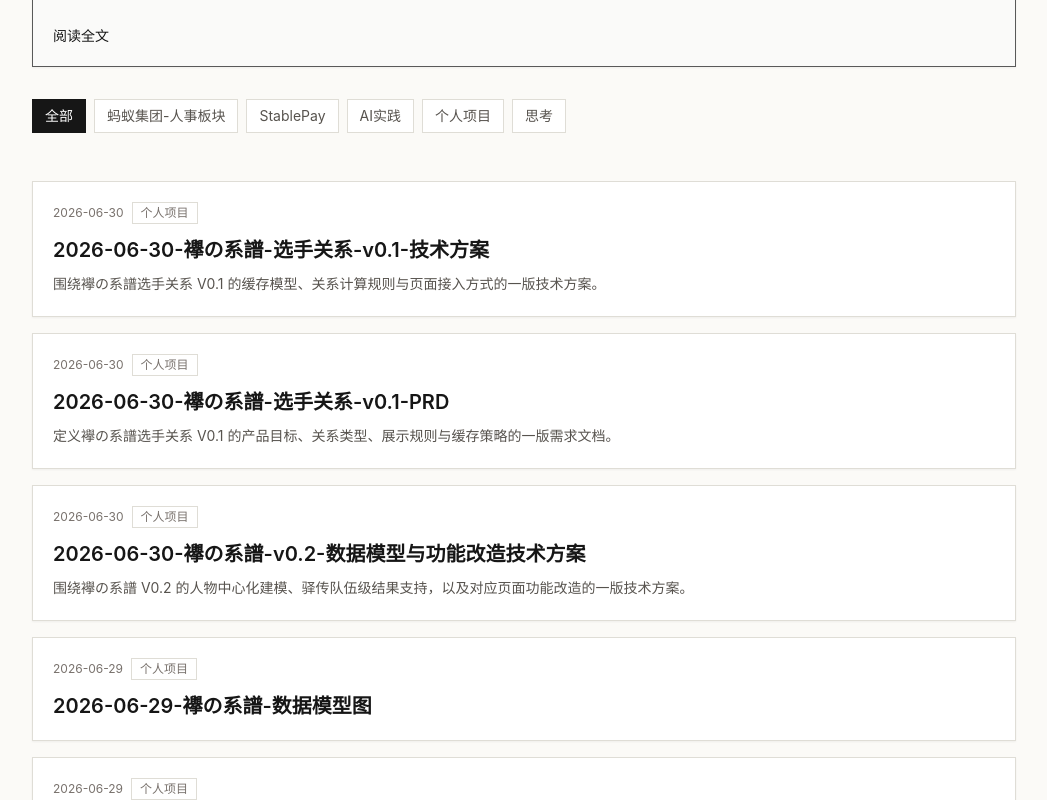
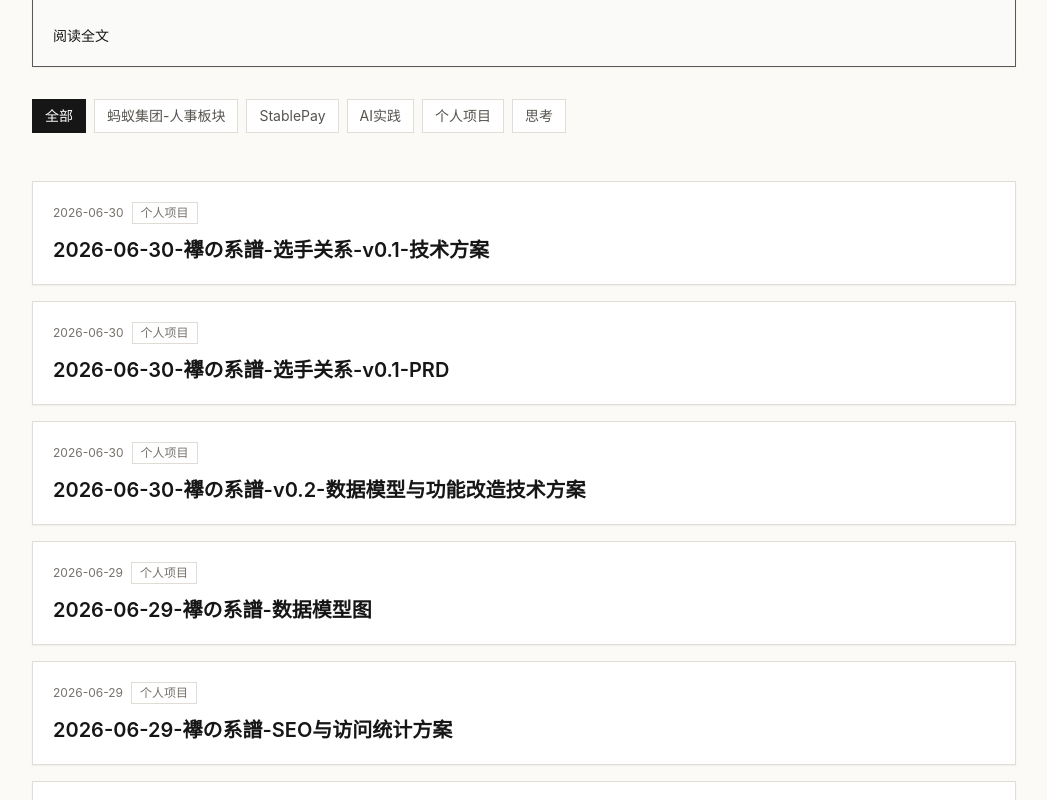
Before and after one commit to gelatoni-xh/personal-site, a Next.js app: page /articles in a window 1280 px wide. Shown: the part 378-1178 px from the top of the page, without its empty margins (116-1163 px from the left). Built offline with nearby package versions, Linux system fonts and the light colour scheme.

Commit message:
Remove article summaries

```diff
--- a/app/articles/page.tsx
+++ b/app/articles/page.tsx
@@ -115,7 +115,6 @@ export default async function ArticlesPage({ searchParams }: ArticlesPageProps)
                 ))}
               </div>
               <h2 className="mt-3 text-xl font-semibold">{article.title}</h2>
-              {article.summary ? <p className="mt-2 text-sm leading-6 text-stone-600">{article.summary}</p> : null}
             </Link>
           ))
         )}
--- a/content/articles/2026-06-30-襷の系譜-v0.2-数据模型与功能改造技术方案.md
+++ b/content/articles/2026-06-30-襷の系譜-v0.2-数据模型与功能改造技术方案.md
@@ -2,7 +2,6 @@
 title: "2026-06-30-襷の系譜-v0.2-数据模型与功能改造技术方案"
 date: "2026-06-30"
 category: "个人项目"
-summary: "围绕襷の系譜 V0.2 的人物中心化建模、驿传队伍级结果支持，以及对应页面功能改造的一版技术方案。"
 tags: []
 published: true
 ---
--- a/content/articles/2026-06-30-襷の系譜-选手关系-v0.1-PRD.md
+++ b/content/articles/2026-06-30-襷の系譜-选手关系-v0.1-PRD.md
@@ -2,7 +2,6 @@
 title: "2026-06-30-襷の系譜-选手关系-v0.1-PRD"
 date: "2026-06-30"
 category: "个人项目"
-summary: "定义襷の系譜选手关系 V0.1 的产品目标、关系类型、展示规则与缓存策略的一版需求文档。"
 tags: []
 published: true
 ---
--- a/content/articles/2026-06-30-襷の系譜-选手关系-v0.1-技术方案.md
+++ b/content/articles/2026-06-30-襷の系譜-选手关系-v0.1-技术方案.md
@@ -2,7 +2,6 @@
 title: "2026-06-30-襷の系譜-选手关系-v0.1-技术方案"
 date: "2026-06-30"
 category: "个人项目"
-summary: "围绕襷の系譜选手关系 V0.1 的缓存模型、关系计算规则与页面接入方式的一版技术方案。"
 tags: []
 published: true
 ---
```
